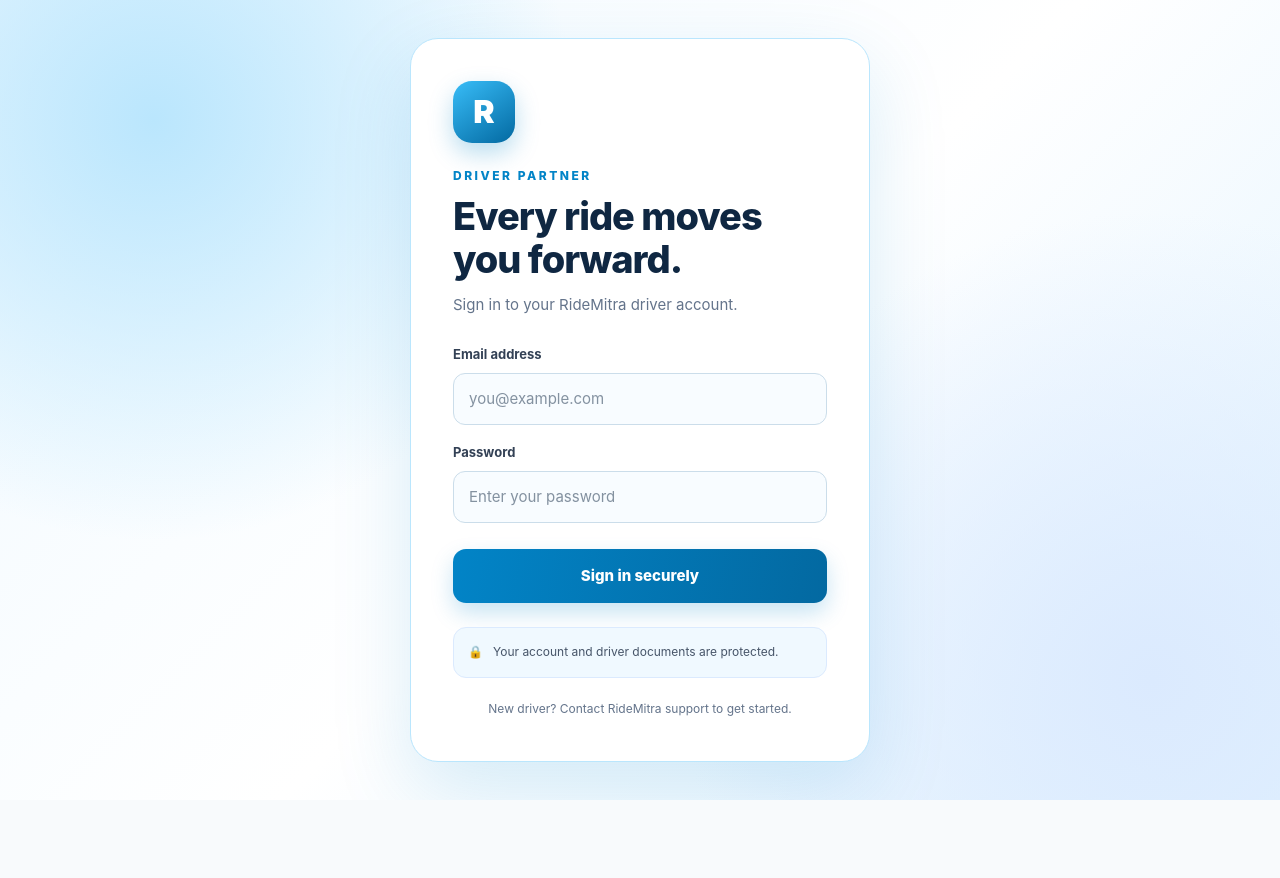
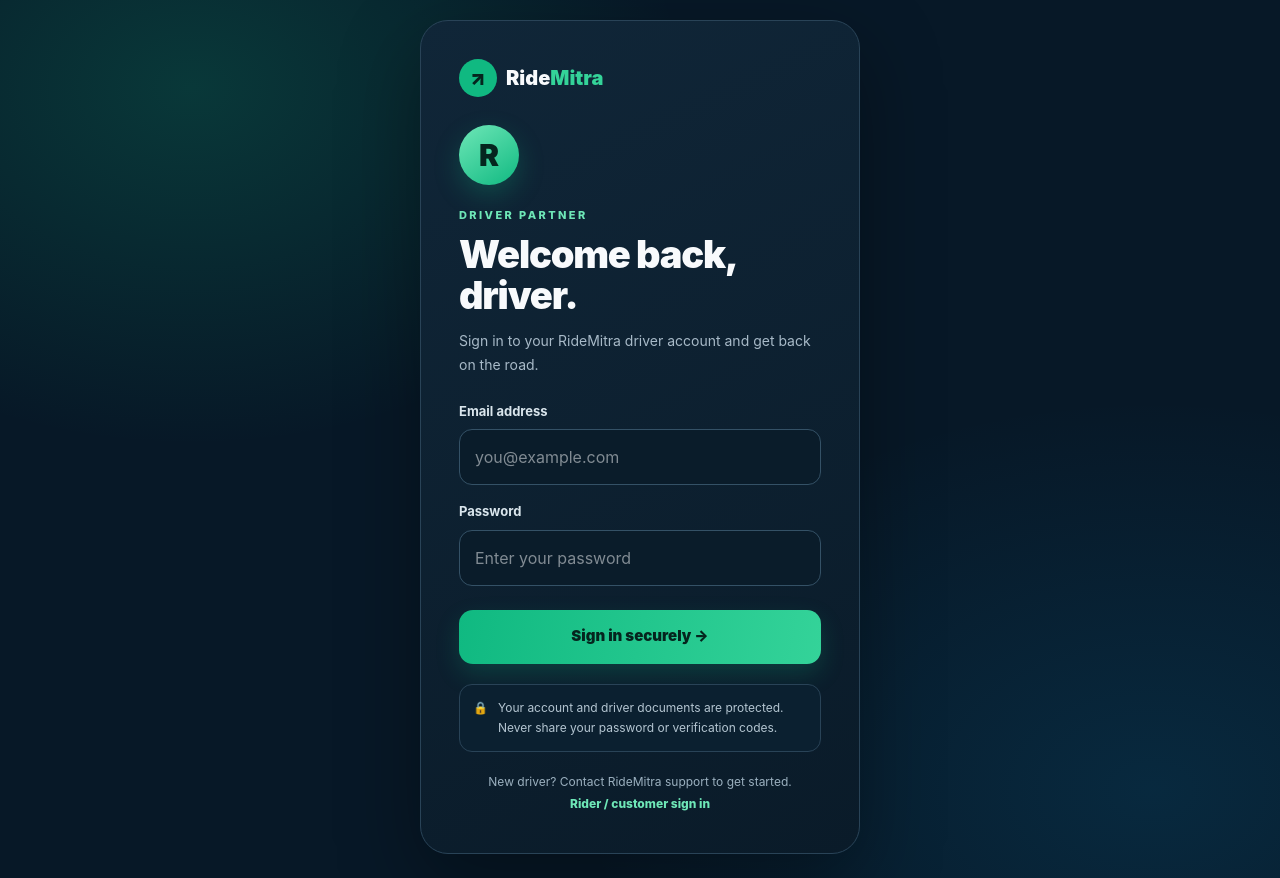
Before and after one commit to mintuvanga/ridemitra, a Next.js app: page /driver/login in a window 1280 px wide. Before the commit the page ends 800 px from the top, so only its background shows below. Built offline with nearby package versions, Linux system fonts and the light colour scheme.

Commit message:
Restyle driver login to match RideMitra partner reference

```diff
--- a/src/app/driver/login/page.tsx
+++ b/src/app/driver/login/page.tsx
@@ -1,20 +1,21 @@
 "use client";
 
 import { FormEvent, useState } from "react";
+import Link from "next/link";
 
 const styles = {
-  page: { minHeight: "100vh", boxSizing: "border-box" as const, display: "flex", alignItems: "center", justifyContent: "center", padding: "32px 18px", background: "radial-gradient(circle at 12% 15%, #bae6fd 0, transparent 32%), radial-gradient(circle at 90% 85%, #dbeafe 0, transparent 35%), linear-gradient(135deg, #f0f9ff 0%, #ffffff 52%, #e0f2fe 100%)", color: "#0f2742", fontFamily: "Inter, Arial, sans-serif" },
-  card: { boxSizing: "border-box" as const, width: "100%", maxWidth: "460px", padding: "clamp(24px, 6vw, 42px)", border: "1px solid #bae6fd", borderRadius: "28px", background: "#ffffff", boxShadow: "0 28px 80px rgba(2,132,199,.15)" },
-  mark: { display: "grid", placeItems: "center", width: "62px", height: "62px", marginBottom: "24px", borderRadius: "19px", background: "linear-gradient(145deg,#38bdf8,#0369a1)", boxShadow: "0 10px 24px rgba(2,132,199,.28)", color: "#fff", fontSize: "32px", fontWeight: 900 },
-  eyebrow: { margin: "0 0 10px", color: "#0284c7", fontSize: "12px", fontWeight: 800, letterSpacing: "2.5px" },
-  heading: { margin: "0 0 12px", fontSize: "clamp(28px, 5vw, 38px)", lineHeight: 1.13, letterSpacing: "-1px", fontWeight: 850, color: "#0f2742" },
-  subtitle: { margin: "0 0 28px", color: "#64748b", fontSize: "15px", lineHeight: 1.65 },
-  label: { display: "block", margin: "18px 0 8px", color: "#334155", fontSize: "13px", fontWeight: 750 },
-  input: { boxSizing: "border-box" as const, display: "block", width: "100%", minHeight: "52px", padding: "14px 15px", border: "1px solid #cbddea", borderRadius: "12px", outline: "none", background: "#f8fcff", color: "#0f2742", fontFamily: "inherit", fontSize: "15px" },
-  button: { display: "block", width: "100%", minHeight: "54px", marginTop: "26px", padding: "15px 20px", border: 0, borderRadius: "13px", background: "linear-gradient(100deg,#0284c7,#0369a1)", boxShadow: "0 10px 22px rgba(2,132,199,.22)", color: "#fff", fontSize: "15px", fontWeight: 800, cursor: "pointer" },
-  note: { display: "flex", gap: "10px", marginTop: "24px", padding: "14px", border: "1px solid #dbeafe", borderRadius: "13px", background: "#f0f9ff", color: "#475569", fontSize: "12px", lineHeight: 1.7 },
-  footer: { margin: "20px 0 0", color: "#64748b", fontSize: "12px", lineHeight: 1.8, textAlign: "center" as const },
-  error: { marginTop: "14px", padding: "12px 14px", border: "1px solid #fecaca", borderRadius: "12px", background: "#fef2f2", color: "#b91c1c", fontSize: "13px" }
+  page: { minHeight: "100svh", boxSizing: "border-box" as const, display: "flex", alignItems: "center", justifyContent: "center", padding: "max(20px,env(safe-area-inset-top)) 16px max(24px,env(safe-area-inset-bottom))", background: "radial-gradient(ellipse at 15% 10%,rgba(16,185,129,.2),transparent 32%),radial-gradient(ellipse at 90% 90%,rgba(14,165,233,.12),transparent 35%),#071827", color: "#f8fafc", fontFamily: "Inter,Arial,sans-serif" },
+  card: { boxSizing: "border-box" as const, width: "100%", maxWidth: "440px", padding: "clamp(22px,6vw,38px)", border: "1px solid #294357", borderRadius: "28px", background: "linear-gradient(155deg,#102638,#0a1b29)", boxShadow: "0 28px 80px rgba(0,0,0,.35)" },
+  mark: { display: "grid", placeItems: "center", width: "60px", height: "60px", marginBottom: "22px", borderRadius: "50%", background: "linear-gradient(145deg,#6ee7b7,#10b981)", boxShadow: "0 10px 26px rgba(16,185,129,.25)", color: "#05251e", fontSize: "30px", fontWeight: 900 },
+  eyebrow: { margin: "0 0 10px", color: "#6ee7b7", fontSize: "11px", fontWeight: 850, letterSpacing: "2.4px" },
+  heading: { margin: "0 0 12px", fontSize: "clamp(29px,7vw,38px)", lineHeight: 1.1, letterSpacing: "-1.2px", fontWeight: 900, color: "#f8fafc" },
+  subtitle: { margin: "0 0 25px", color: "#a8bac8", fontSize: "14px", lineHeight: 1.7 },
+  label: { display: "block", margin: "17px 0 8px", color: "#d9e5ec", fontSize: "13px", fontWeight: 750 },
+  input: { boxSizing: "border-box" as const, display: "block", width: "100%", minHeight: "54px", padding: "15px", border: "1px solid #345166", borderRadius: "13px", outline: "none", background: "#0a1c2a", color: "#f8fafc", fontFamily: "inherit", fontSize: "16px" },
+  button: { display: "block", width: "100%", minHeight: "54px", marginTop: "24px", padding: "15px 20px", border: 0, borderRadius: "14px", background: "linear-gradient(100deg,#10b981,#34d399)", boxShadow: "0 10px 24px rgba(16,185,129,.2)", color: "#05251e", fontSize: "15px", fontWeight: 900, cursor: "pointer" },
+  note: { display: "flex", gap: "10px", marginTop: "20px", padding: "13px", border: "1px solid #294357", borderRadius: "13px", background: "#0b2030", color: "#b4c5d1", fontSize: "12px", lineHeight: 1.7 },
+  footer: { margin: "19px 0 0", color: "#9bb0bf", fontSize: "12px", lineHeight: 1.8, textAlign: "center" as const },
+  error: { marginTop: "14px", padding: "12px 14px", border: "1px solid #7f343d", borderRadius: "12px", background: "#351a25", color: "#fecaca", fontSize: "13px" }
 };
 
 export default function DriverLoginPage() {
@@ -57,20 +58,21 @@
   return (
     <main style={styles.page}>
       <section style={styles.card} aria-labelledby="driver-login-heading">
+        <Link href="/" style={{ display: "inline-flex", alignItems: "center", gap: 9, color: "#f8fafc", textDecoration: "none", fontSize: 20, fontWeight: 900, marginBottom: 28 }}> <span style={{ display: "grid", placeItems: "center", width: 38, height: 38, borderRadius: 50, background: "#10b981", color: "#05251e" }}>↗</span> Ride<span style={{ color: "#34d399", marginLeft: -9 }}>Mitra</span></Link>
         <div style={styles.mark} aria-hidden="true">R</div>
         <p style={styles.eyebrow}>DRIVER PARTNER</p>
-        <h1 id="driver-login-heading" style={styles.heading}>Every ride moves you forward.</h1>
-        <p style={styles.subtitle}>Sign in to your RideMitra driver account.</p>
+        <h1 id="driver-login-heading" style={styles.heading}>Welcome back, driver.</h1>
+        <p style={styles.subtitle}>Sign in to your RideMitra driver account and get back on the road.</p>
         <form onSubmit={handleLogin}>
           <label style={styles.label} htmlFor="driver-email">Email address</label>
           <input style={styles.input} id="driver-email" name="email" type="email" autoComplete="username" placeholder="you@example.com" value={email} onChange={(event) => setEmail(event.target.value)} required />
           <label style={styles.label} htmlFor="driver-password">Password</label>
           <input style={styles.input} id="driver-password" name="password" type="password" autoComplete="current-password" placeholder="Enter your password" value={password} onChange={(event) => setPassword(event.target.value)} required />
           {error && <p style={styles.error} role="alert">{error}</p>}
-          <button style={{ ...styles.button, opacity: loading ? 0.7 : 1 }} type="submit" disabled={loading}>{loading ? "Signing in…" : "Sign in securely"}</button>
+          <button style={{ ...styles.button, opacity: loading ? 0.7 : 1 }} type="submit" disabled={loading}>{loading ? "Signing in…" : "Sign in securely  →"}</button>
         </form>
-        <div style={styles.note}><span aria-hidden="true">🔒</span><span>Your account and driver documents are protected.</span></div>
-        <p style={styles.footer}>New driver? Contact RideMitra support to get started.</p>
+        <div style={styles.note}><span aria-hidden="true">🔒</span><span>Your account and driver documents are protected. Never share your password or verification codes.</span></div>
+        <p style={styles.footer}>New driver? Contact RideMitra support to get started.<br /><Link href="/login" style={{ color: "#6ee7b7", fontWeight: 800 }}>Rider / customer sign in</Link></p>
       </section>
     </main>
   );
```
